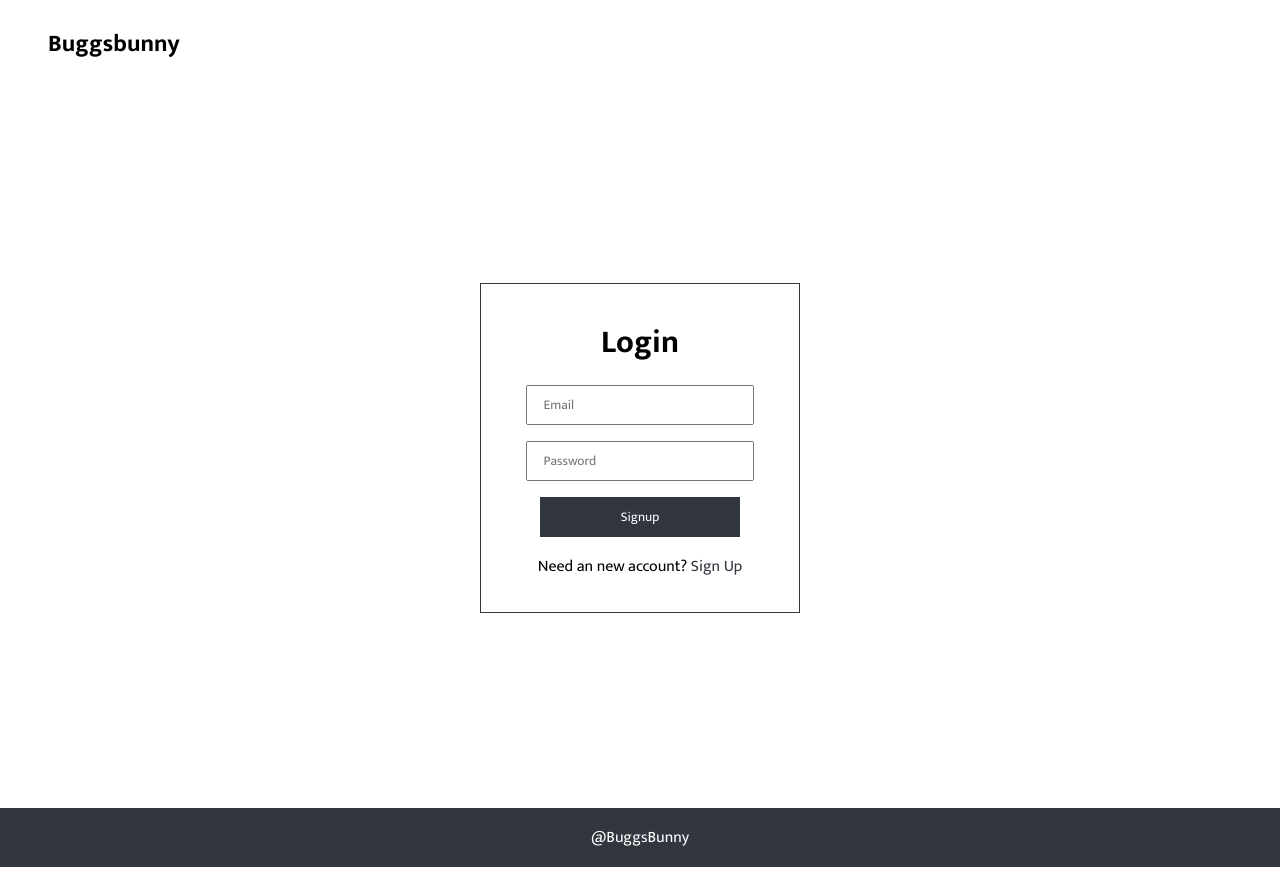
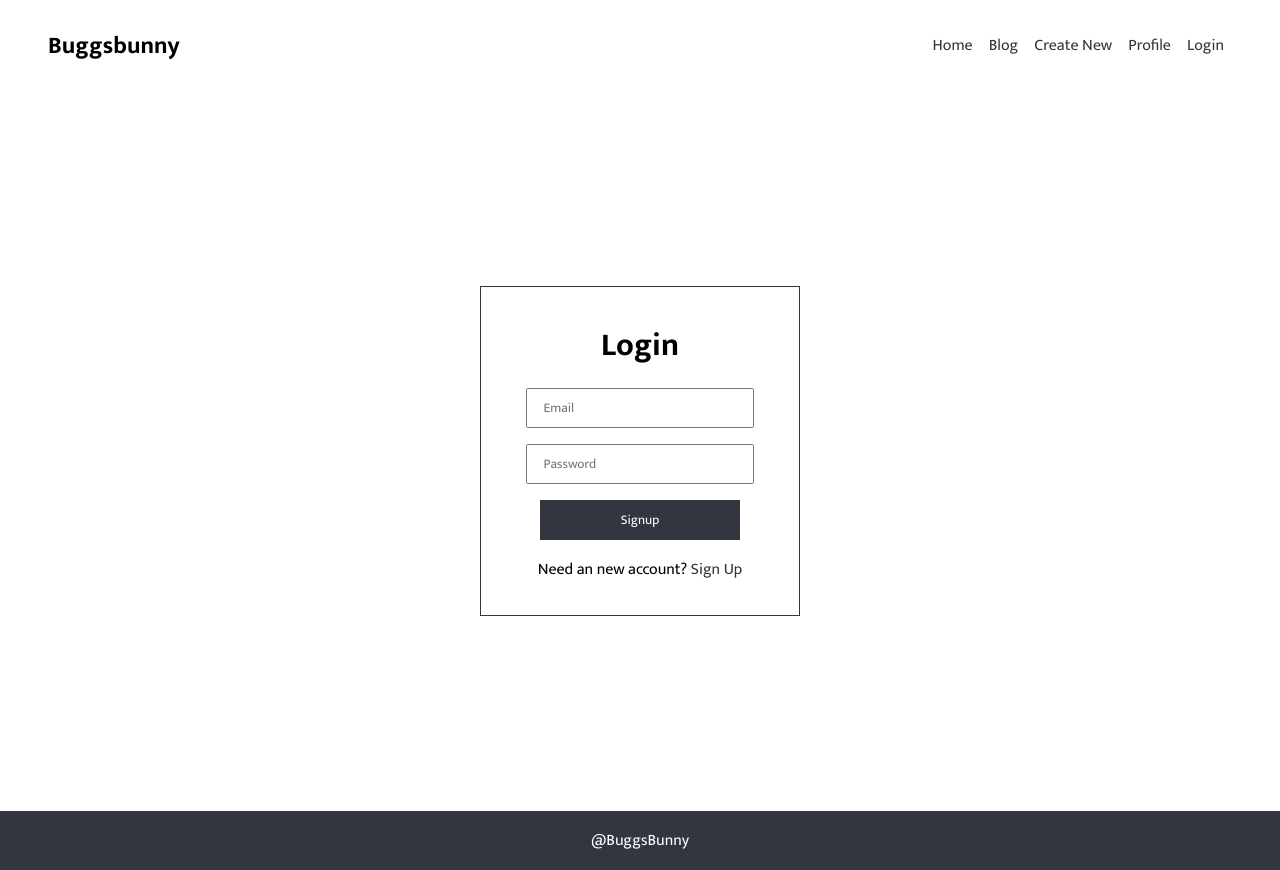
Before and after one commit to guramrit2002/React-BuggsBunny, a React (Vite) app: page /login in a window 1280 px wide. Built offline with nearby package versions, Linux system fonts and the light colour scheme; no server answers.

Commit message:
responsive

```diff
--- a/src/App.css
+++ b/src/App.css
@@ -28,6 +28,9 @@ a{
   align-items: center;
   justify-content: center;
   /* padding: 0 2rem; */
+}
+.ham{
+  display: none;
 }
 .tabs li{
   cursor: pointer;
@@ -60,7 +63,6 @@ a{
   background-size: 100% auto;
   background-repeat: no-repeat;
   background-position: center;
-
   display: flex;
   justify-content: flex-start;
   align-items: center;
@@ -447,8 +449,21 @@ footer{
   display: none;
 
 }
+.navbar.expanded .tabs {
+  display: flex; /* Display tabs when navbar is expanded */
+  flex-direction: column; /* Make the tabs stack vertically on smaller screens */
+}
+
+.tabs .hidden {
+  display: none; /* Hidden when navbar is collapsed */
+
+}
 
 @media screen and (max-width:768px) {
+
+  .container{
+  position: relative;
+  }
   .ham{
     display: flex;
     align-items: center;
@@ -464,11 +479,16 @@ footer{
   .navbar{
     justify-content: center;
     flex-direction: column;
+    z-index: 999;
+    position: absolute;
   }
-  .navbar .tabs{
-    justify-content: center;
+
+  .tabs{
     flex-direction: column;
     display: none;
+  }
+  .navbar .expanded .tabs {
+    display: flex; /* Show tabs when navbar is expanded */
   }
   .user-details{
     flex-direction: column;
@@ -527,11 +547,13 @@ footer{
 
 @media screen and (max-width:430px) {
 
+
   .blog-brief{
     display: none;
   }
   .container{
     height:fit-content;
+
   }
 
   .blog{
--- a/src/components/navbar.jsx
+++ b/src/components/navbar.jsx
@@ -1,48 +1,49 @@
 import { Link } from 'react-router-dom';
+import { GiHamburgerMenu } from "react-icons/gi";
+import { useAuth } from '../contexts/authcontexts';
+import { useState } from 'react';
 import '../App.css';
-import { useAuth } from '../contexts/authcontexts';
-import { GiHamburgerMenu } from "react-icons/gi";
-import { useState } from 'react';
-
 
 function Navbar() {
     const { logout, currentUser } = useAuth();
     const [isExpanded, setIsExpanded] = useState(false);
 
-    async function handleLogout() {
-        try {
-            await logout();
-        } catch (error) {
-            console.error('Failed to log out:', error);
-        }
-    }
-
     const toggleNavbar = () => {
         setIsExpanded(!isExpanded);
     };
 
+    const collapseNavbar = () => {
+        setIsExpanded(false);
+    };
+
+    const handleLogout = async () => {
+        try {
+            await logout();
+            collapseNavbar(); // Collapse the navbar after logout
+        } catch (error) {
+            console.error('Failed to log out:', error);
+        }
+    };
+
     return (
-        <nav className='navbar' >
-        <div className='inner-header'>
-            <div className='Logo'>
-                <h1>Buggsbunny</h1>
+        <nav className={`navbar ${isExpanded ? 'expanded' : ''}`}>
+            <div className='inner-header'>
+                <div className='Logo'>
+                    <h1>Buggsbunny</h1>
+                </div>
+                <GiHamburgerMenu className='ham' onClick={toggleNavbar} />
             </div>
-            <GiHamburgerMenu className='ham' onClick={toggleNavbar} />
-        </div>
 
-            <ul className={`tabs`} style={{'display': isExpanded?'flex':'none'}} >
-            {console.log(isExpanded)}
-                <li><Link to="/">Home</Link></li>
-                <li><Link to="/blogs">Blog</Link></li>
-                <li><Link to="/newblog">Create New</Link></li>
-                <li><Link to="/profile">Profile</Link></li>
-                {currentUser ?(
+            <ul className={`tabs ${isExpanded ? 'visible' : 'hidden'}`} onClick={collapseNavbar}>
+                <li><Link to="/" onClick={collapseNavbar}>Home</Link></li>
+                <li><Link to="/blogs" onClick={collapseNavbar}>Blog</Link></li>
+                <li><Link to="/newblog" onClick={collapseNavbar}>Create New</Link></li>
+                <li><Link to="/profile" onClick={collapseNavbar}>Profile</Link></li>
+                {currentUser ? (
                     <li><Link onClick={handleLogout}>Logout</Link></li>
-
-                ):(
-                    <li><Link to={"/login"}>Login</Link></li>
-                )
-            }
+                ) : (
+                    <li><Link to="/login" onClick={collapseNavbar}>Login</Link></li>
+                )}
             </ul>
         </nav>
     );
```
